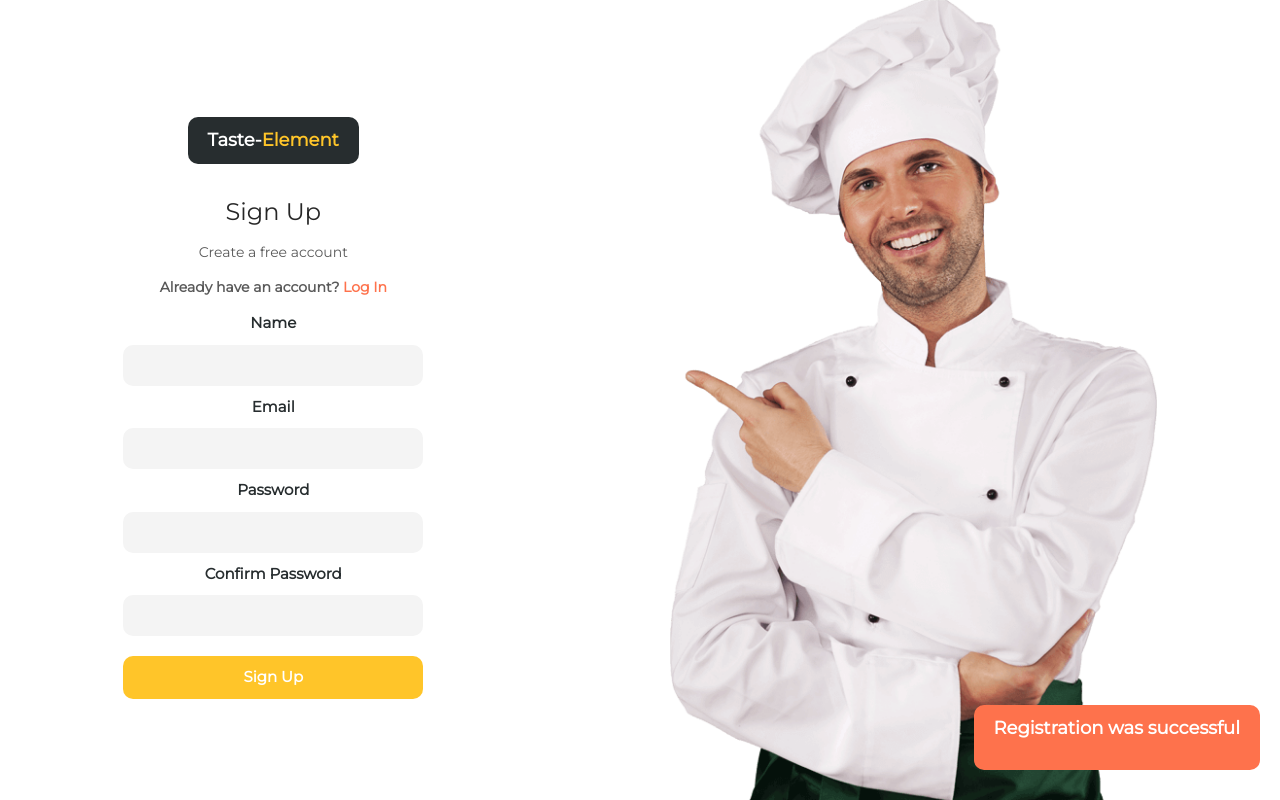
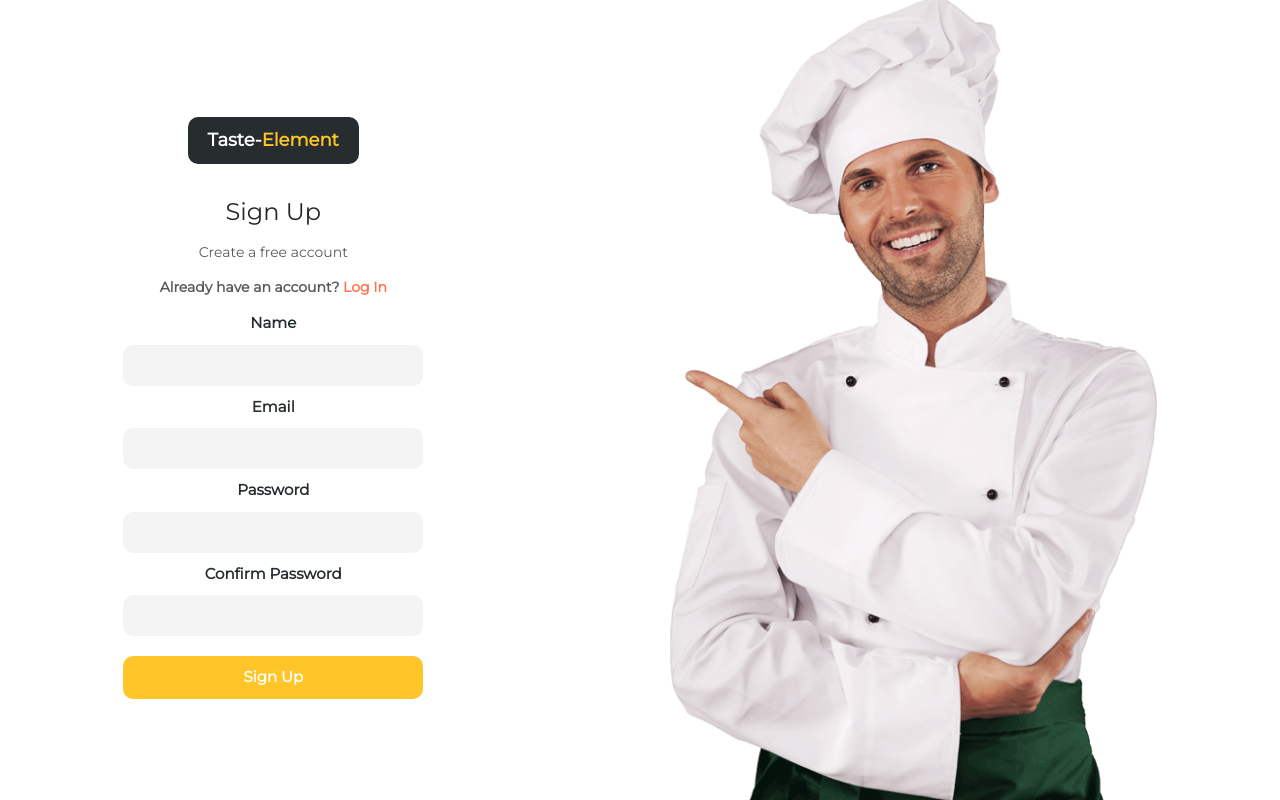
Before and after one commit to Big-Pabby/Taste-Element, a Nuxt app: page /register in a window 1280 px wide. Built offline with nearby package versions, Linux system fonts and the light colour scheme.

Commit message:
registration authentication

```diff
--- a/components/Alert.vue
+++ b/components/Alert.vue
@@ -1,12 +1,18 @@
 <template>
   <div class="alert">
-    <p>Registration was successful</p>
+    <Icon icon="ci:notification-dot" />
+    <div class="msg">{{msg}}</div>
   </div>
 </template>
 
 <script>
+import { Icon } from '@iconify/vue2';
+
 export default {
-
+    props: ['msg'],
+    components: {
+		Icon,
+	},
 }
 </script>
 
@@ -15,14 +21,19 @@ export default {
         position: absolute;
         display: flex;
         align-items: center;
-        text-align: center;
-        bottom: 30px;
-        right: 20px;
+        justify-content: center;
+        gap: 20px;
+        top: 30px;
+        z-index: 100;
         color: #fff;
         background: var(--color-bg-primary);
         padding: 10px 20px;
-        border-radius: 10px;
+        border-radius: 5px;
         font-weight: bold;
         font-size: 18px
     }
+
+    .msg {
+        font-size: 14px;
+    }
 </style>
--- a/components/Loading.vue
+++ b/components/Loading.vue
@@ -14,6 +14,9 @@ export default {
 .loading {
     height: 100vh;
     width: 100%;
+    z-index: 50;
+    position: absolute;
+    background: linear-gradient(to bottom, rgba(0, 0, 0, 0.5), rgba(0, 0, 0, 0.5));
     display: flex;
     justify-content: center;
     align-items: center;
--- a/pages/register.vue
+++ b/pages/register.vue
@@ -1,6 +1,7 @@
 <template>
   <div class="SignUp">
-    <Alert />
+    <Alert v-show="alert" :msg="msg" />
+    <Loading v-show="loading" />
     <div class="signup-flex">
       <div class="signup-left">
         <div class="signUp-header">
@@ -41,6 +42,7 @@
 </template>
 
 <script>
+
 export default {
     name: 'register',
     data() {
@@ -49,7 +51,9 @@ export default {
             inputEmail: "",
             inputPassword: "",
             confirmPassword: "",
-            msg: ""
+            msg: "",
+            loading: false,
+            alert: false
         }
     },
 
@@ -65,13 +69,25 @@ export default {
                         password: this.inputPassword
                     })
                 })
-                const user = res.json();
-                if(user) {
-                  this.msg = "Registration was a success"
+                const user = await res.json();
+                console.log(user)
+                if(user !== "Registration failed email already exist") {
+                  this.msg = "Registration was successful"
+                  this.loading = true
+                  this.alert = true
                   setTimeout(() => {
-                      this.msg = ""
+                      this.alert= false;
+                      this.loading = false;
+                      this.$router.push({ path: '/login'});
                   }, 5000)
-                  this.$router.push({ path: '/login'})
+                } else {
+                  this.msg = "Registration failed email already exist";
+                  this.loading = true;
+                  this.alert = true;
+                  setTimeout(() => {
+                      this.alert= false;
+                      this.loading = false;
+                  }, 5000)
                 }
 
             } else {
@@ -136,7 +152,7 @@ export default {
   input {
     width: 300px;
     border-radius: 10px;
-    padding: 10px 5px;
+    padding: 10px 15px;
     background: #f4f4f4;
     border: none;
     outline-color: var(--color-bg-primary);
```
